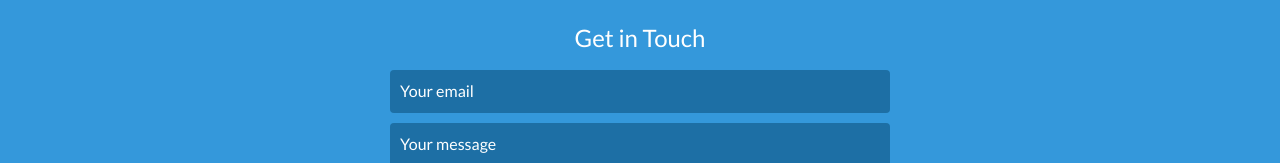
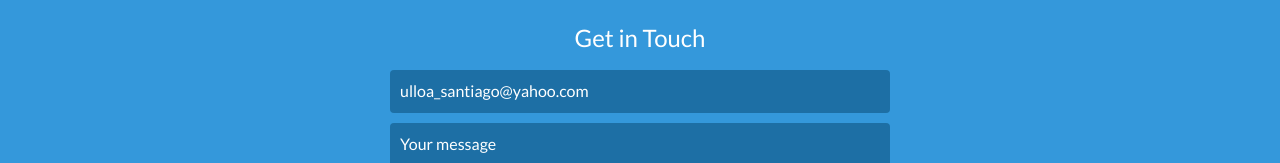
Before and after one commit to sulloa13/sulloa13.github.io, a plain HTML site: page index.html in a window 1280 px wide. Shown: the part 3997-4160 px from the top of the page. Drawn offline with nearby package versions, Linux system fonts and the light colour scheme.

Commit message:
edited email form and added icon

```diff
--- a/index.html
+++ b/index.html
@@ -224,7 +224,7 @@
         <div id="contact-form">
             <form method="POST" action="https://formspree.io/ulloa_santiago@yahoo.com">
                 <input type="hidden" name="_subject" value="Contact request from personal website" />
-                <input type="email" name="_replyto" placeholder="Your email" required>
+                <input type="email" name="_replyto" placeholder="ulloa_santiago@yahoo.com" required>
                 <textarea name="message" placeholder="Your message" required></textarea>
                 <button type="submit">Send</button>
             </form>
```
Also changed, not shown: favicon.ico (added).
